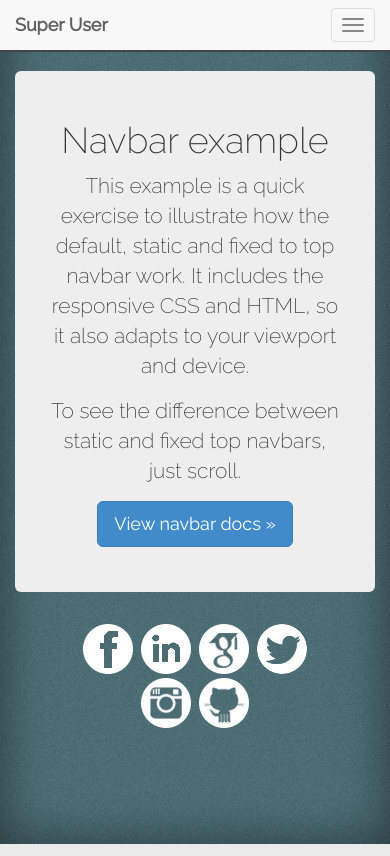
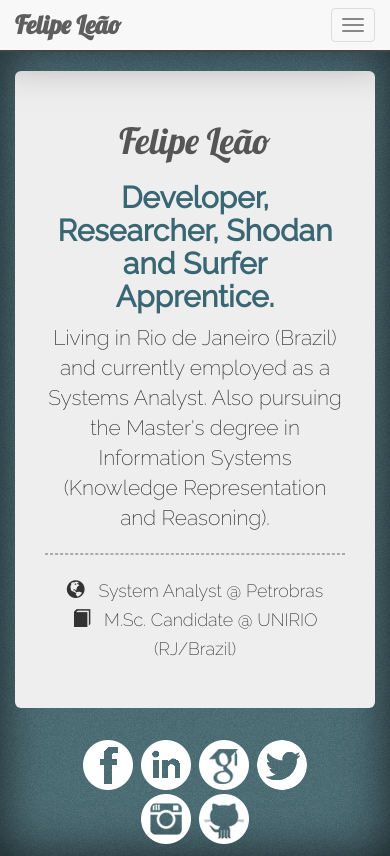
Before and after one commit to felipeleao/fleao.com.br, a PHP site: page / in a window 390 px wide. Run offline with PHP 8.4, Linux system fonts and the light colour scheme; some libraries are stand-ins or nearby versions.

Commit message:
Layout and Style changes
Changes on the info displayed and disposition of elements through CSS
considering the responsive approach

```diff
--- a/css/main.css
+++ b/css/main.css
@@ -3,6 +3,7 @@
 	set in other .css files
 */
 @import url(http://fonts.googleapis.com/css?family=Raleway:200,400);
+@import url(http://fonts.googleapis.com/css?family=Lobster);
 
 html{
 	height: 100%;
@@ -11,13 +12,36 @@ html{
 body {
 	background-image: url(../images/texture.png);
 	text-align: center;
-	box-shadow: inset 0 0 50px rgba(0,0,0,.50);
+	box-shadow: inset 0 0 50px rgba(0,0,0,.70);
 	min-height: 100%;
 }
 
 h1, h2, h3, h4 {
 	font-family: 'Raleway', sans-serif;
-    font-weight: 300;
+  font-weight: 300;
+}
+
+.jumbotron h1{
+	color: #555;
+	font-family: 'Lobster', cursive;
+	/*text-shadow: 0 1px 0 #ccc,
+               0 2px 0 #c9c9c9,
+               0 3px 0 #bbb,
+               0 4px 0 #b9b9b9,
+               0 5px 0 #aaa,
+               0 6px 1px rgba(0,0,0,.1),
+               0 0 5px rgba(0,0,0,.1),
+               0 1px 3px rgba(0,0,0,.3),
+               0 3px 5px rgba(0,0,0,.2),
+               0 5px 10px rgba(0,0,0,.25),
+               0 10px 10px rgba(0,0,0,.2),
+               0 20px 20px rgba(0,0,0,.05);
+		*/
+}
+
+h2{
+	color: #396673;
+	font-weight: bold;
 }
 
 p {
@@ -25,29 +49,61 @@ p {
 }
 
 li {
-    display: inline-block;
+  display: inline-block;
 	zoom: 1;
 	*display: inline;
 }
 
-.container{
 
+/*------------------------------------------------------*/
+/*	Defining the optional margin-top for the jumbotron	*/
+/*	The style is used depending on the browser width  	*/
+/*------------------------------------------------------*/
+@media (min-width: 768px){
+	.extra-margin{
+		margin-top: 50px;
+	}
 }
 
-.buttons > ul{
+@media (min-width: 992px){
+	.extra-margin{
+		margin-top: 80px;
+	}
+}
+
+@media (min-width: 1200px){
+	.extra-margin{
+		margin-top: 100px;
+	}
+}
+
+
+@media (min-width: 1600px){
+	.extra-margin{
+		margin-top: 200px;
+	}
+}
+
+/*------------------------------------------------------*/
+
+
+
+.network-buttons > ul{
 	padding-right: 40px;
 }
 
 .navbar-static-top {
 	margin-bottom: 19px;
 	border-bottom: 2px solid #444;
+	box-shadow: 0 0 50px rgba(0,0,0,.50);
 }
 
 .navbar-brand{
 	font-weight: bold;
-	font-family: 'Raleway', sans-serif;
+	font-family: 'Lobster', cursive;
+	font-size: 180%;
 }
 
-.v-center {
-    height:100%;
+.hr-dashed{
+	border: 1px dashed #aaa;
 }
--- a/index.html
+++ b/index.html
@@ -38,7 +38,7 @@
             <span class="icon-bar"></span>
             <span class="icon-bar"></span>
           </button>
-          <a class="navbar-brand" href="#">Super User</a>
+          <a class="navbar-brand" href="#">Felipe Le&atilde;o</a>
         </div>
         <div class="navbar-collapse collapse">
 
@@ -50,20 +50,23 @@
       </div>
     </div>
 
-
-    <div class="container">
-
+    <div class="container extra-margin">
       <!-- Main component for a primary marketing message or call to action -->
       <div class="jumbotron">
-        <h1>Navbar example</h1>
-        <p>This example is a quick exercise to illustrate how the default, static and fixed to top navbar work. It includes the responsive CSS and HTML, so it also adapts to your viewport and device.</p>
-        <p>To see the difference between static and fixed top navbars, just scroll.</p>
-        <p>
-          <a class="btn btn-lg btn-primary" href="../../components/#navbar" role="button">View navbar docs &raquo;</a>
+          <h1 class="title">Felipe Le&atilde;o</h1>
+          <h2>Developer, Researcher, Shodan and Surfer Apprentice.</h2>
+          <p>Living in Rio de Janeiro (Brazil) and currently employed as a Systems Analyst. Also pursuing the Master's degree in Information Systems (Knowledge Representation and Reasoning).</p>
+          <hr class="hr-dashed" />
+          <p class="lead">
+              <small>
+                <span class="glyphicon glyphicon-globe"></span>&nbsp;&nbsp;&nbsp;System Analyst @ Petrobras
+                <br/>
+                <span class="glyphicon glyphicon-book"></span>&nbsp;&nbsp;&nbsp;M.Sc. Candidate @ UNIRIO (RJ/Brazil)
+              </small>
           </p>
       </div>
 
-      <div class="buttons">
+      <div class="network-buttons">
         <ul>
           <li><a target="_blank" title="Facebook" alt="facebook profile" href="https://www.facebook.com/felipeleao88"><img src="images/facebook.png" /></a></li>
           <li><a target="_blank" title="LinkedIn" alt="Linked in profile" href="http://br.linkedin.com/in/felipebcleao"><img src="images/linkedin.png" /></a></li>
@@ -73,9 +76,7 @@
           <li><a target="_blank" title="Github" alt="Github projects" href="https://github.com/felipeleao"><img src="images/github.png" /></a></li>
         </ul>
       </div>
-
     </div> <!-- /container -->
-
 
     <!-- Bootstrap core JavaScript
     ================================================== -->
```
Lines whose indentation alone changed are shown as unchanged.
